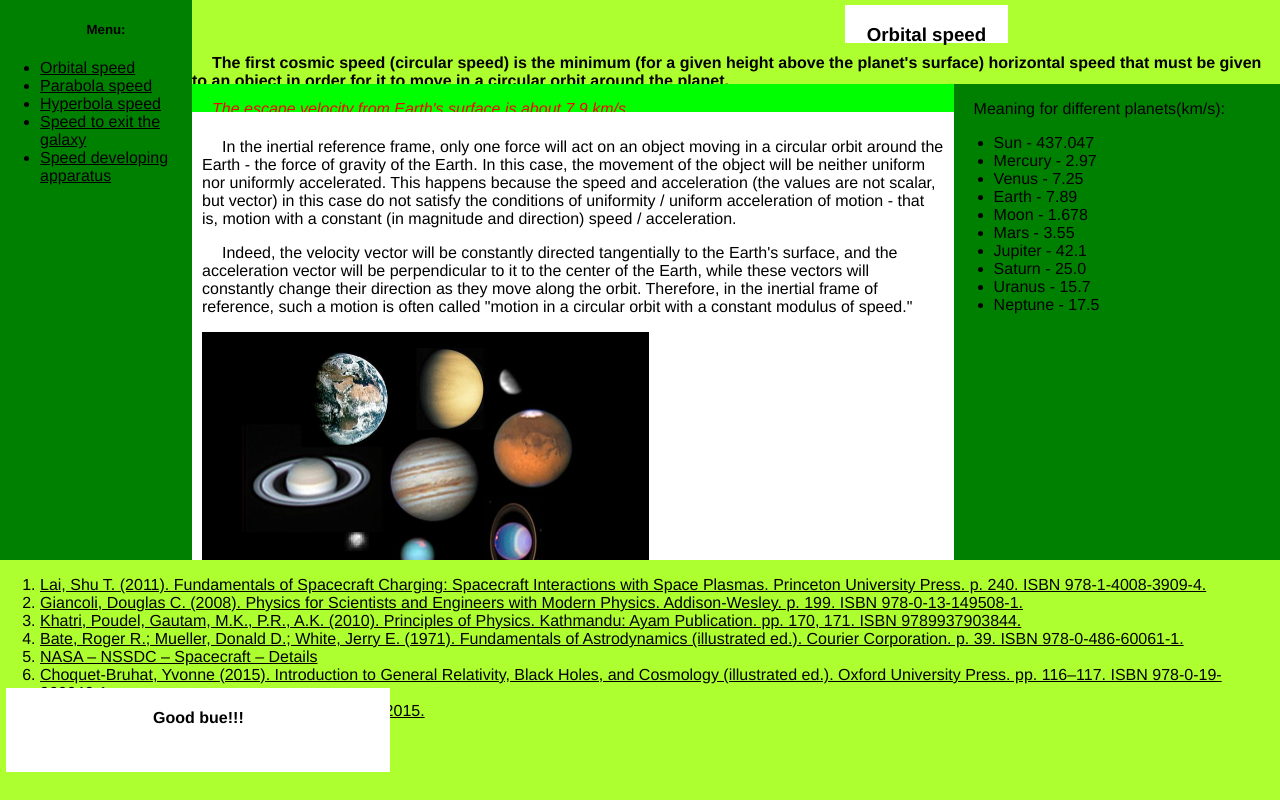
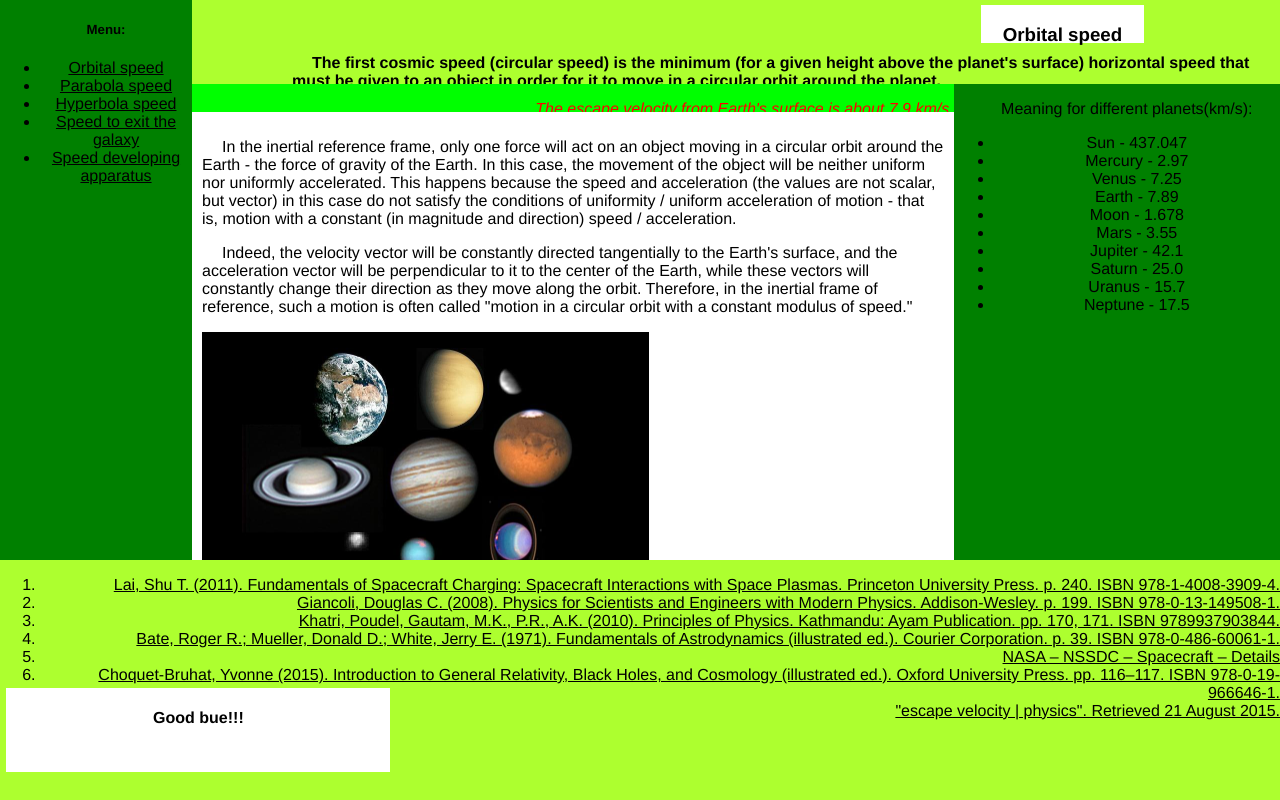
Before and after one commit to xtor007/escapeVelocity, a plain HTML site: page index.html in a window 1280 px wide. Drawn offline with Linux system fonts and the light colour scheme.

Commit message:
text-a;ign

```diff
--- a/main.css
+++ b/main.css
@@ -24,6 +24,10 @@ a {
   color: black;
 }
 
+.container2 p {
+  padding-left: 100px;
+}
+
 .container12345 {
   position: relative;
   width: 100%;
@@ -36,6 +40,7 @@ a {
   background-color: green;
   height: 100%;
   color: black;
+  text-align: center;
 }
 
 .container2345 {
@@ -53,6 +58,9 @@ a {
   max-height: 15%;
   color: black;
   padding-top: 3.5%;
+  text-align: left;
+  display: flex;
+  justify-content: space-around;
 }
 
 .conteinerX {
@@ -87,6 +95,7 @@ a {
   height: 10%;
   background-color: #00FF00;
   color: red;
+  text-align: right;
 }
 
 .container5 {
@@ -95,7 +104,8 @@ a {
   height: 90%;
   bottom: 0%;
   background-color: white;
-  padding: 10px
+  padding: 10px;
+  text-align: left;
 }
 
 .container4 {
@@ -105,6 +115,7 @@ a {
   height: 100%;
   background-color: green;
   color: black;
+  text-align: center;
 }
 
 .container6 {
@@ -113,6 +124,7 @@ a {
   height: 30%;
   background-color: #ADFF2F;
   color: black;
+  text-align: right;
 }
 
 .conteinerY {
```
Also changed, not shown: 1 other file.
